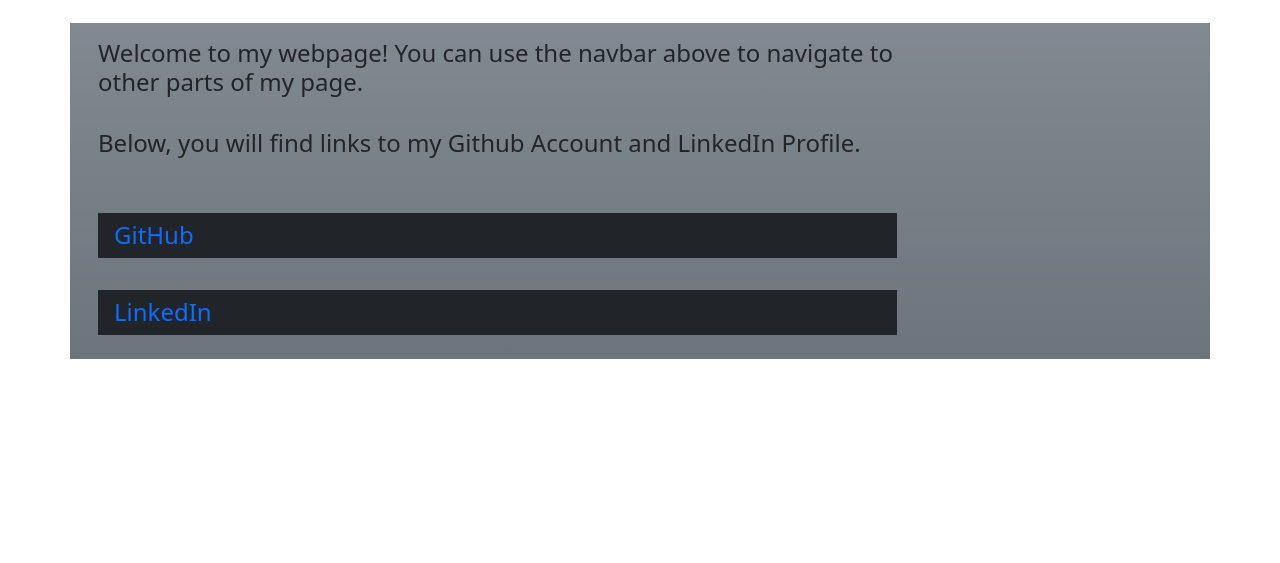
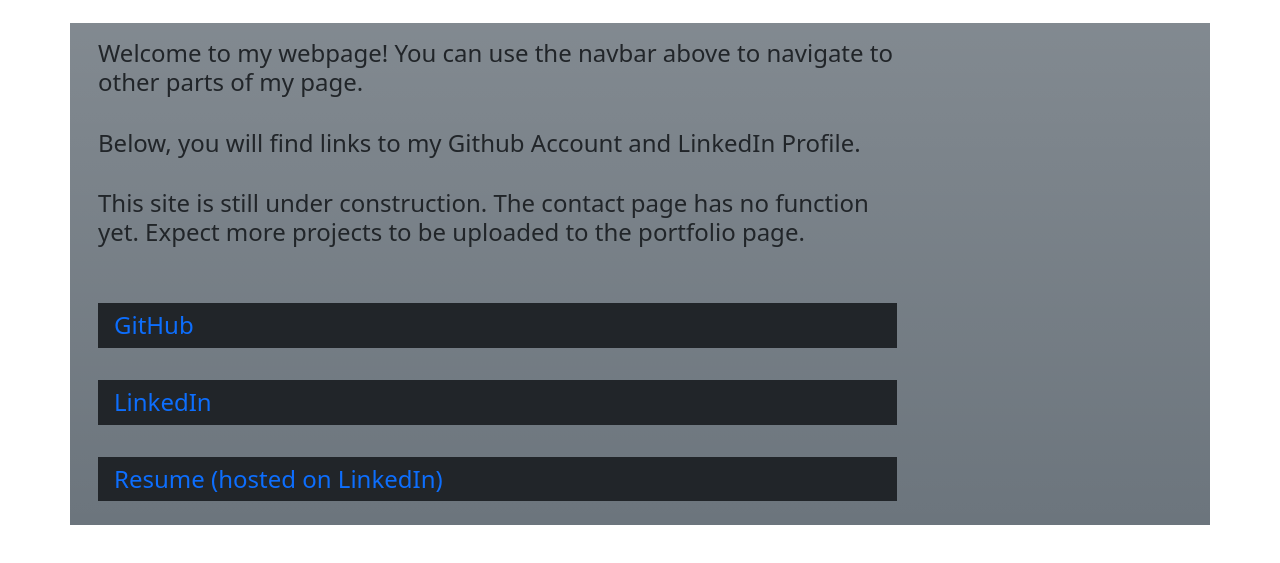
Before and after one commit to ACDecastro/Antonio-Decastro-Portfolio, a plain HTML site: page index.html in a window 1280 px wide. Shown: the part 145-708 px from the top of the page. Drawn offline with nearby package versions, Linux system fonts and the light colour scheme.

Commit message:
Uploaded resume. Edited index.html text

```diff
--- a/index.html
+++ b/index.html
@@ -34,10 +34,15 @@
                   <h4>Welcome to my webpage! You can use the navbar above to navigate to other parts of my page.</h4>
                   <br>
                   <h4>Below, you will find links to my Github Account and LinkedIn Profile.</h4>
+                  <br>
+                  <h4>This site is still under construction. The contact page has no function yet. Expect more projects to be uploaded to the portfolio page.</h4>
                   <br><br>
                   <a class="h4 nav-link bg-dark" href="https://github.com/ACDecastro">GitHub</a>
                   <br>
                   <a class="h4 nav-link bg-dark" href="https://www.linkedin.com/in/antonio-decastro-58090915a/">LinkedIn</a>
+                  <br>
+                  <a class="h4 nav-link bg-dark" href="https://www.linkedin.com/in/antonio-decastro-58090915a/detail/overlay-view/urn:li:fsd_profileTreasuryMedia:(ACoAACY4y_AB7bXi17xdhIyEb-m-isdMmlzlCi8,1635459630979)/">Resume (hosted on LinkedIn)</a>
+
 
                 </div>
             </div>
```
Also changed, not shown: 1 other file.
